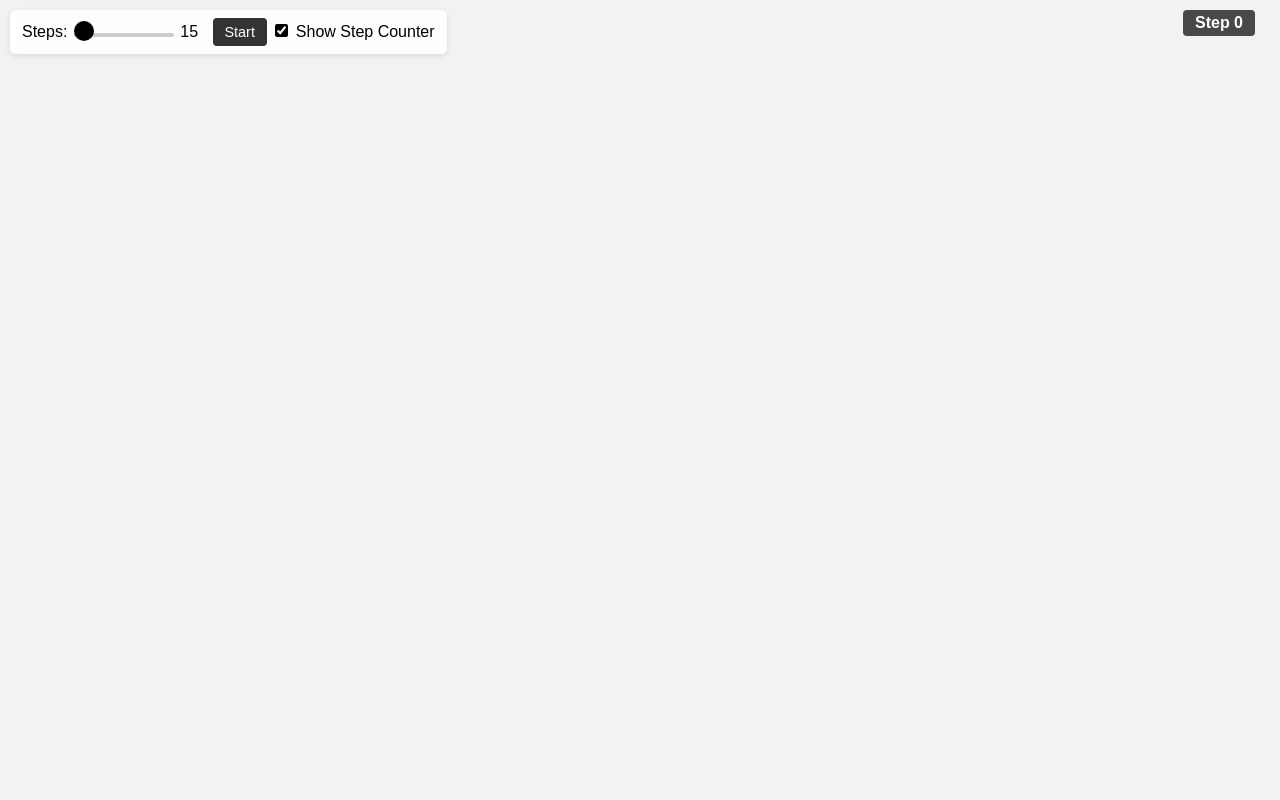
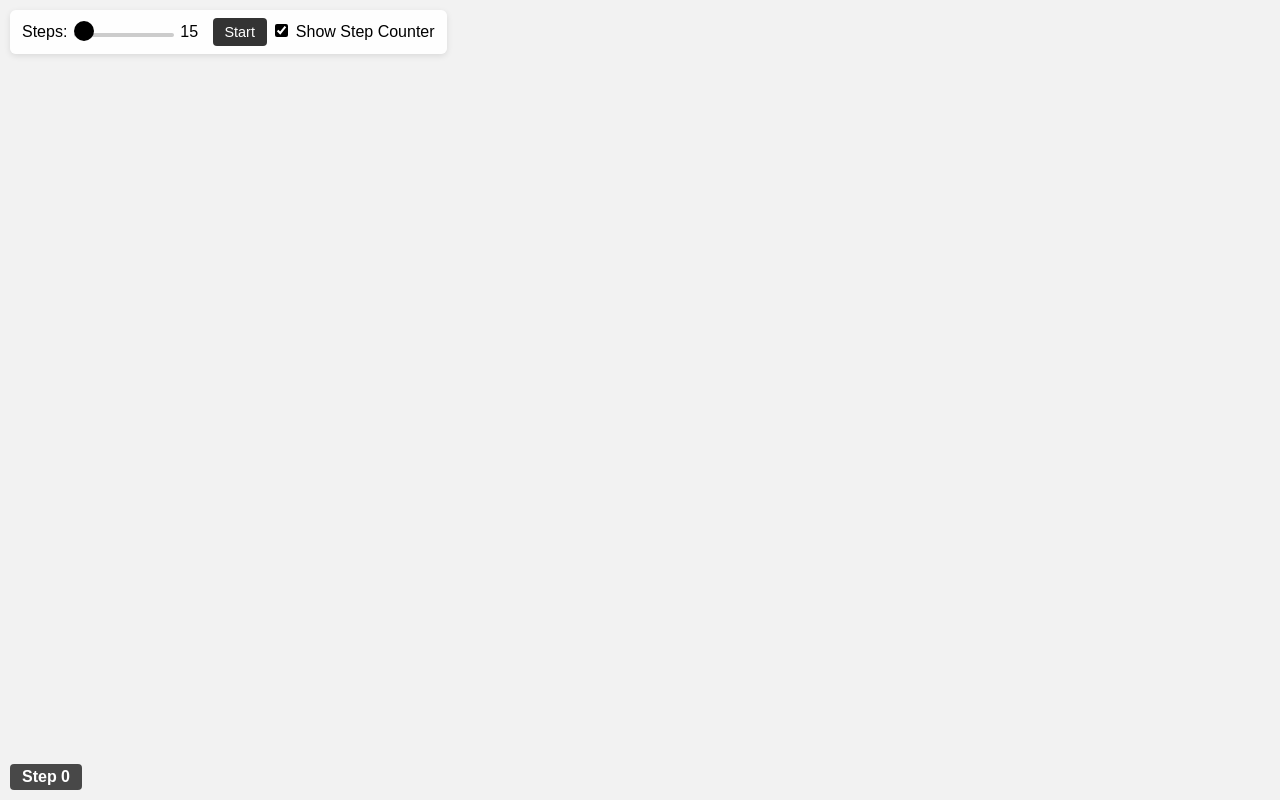
Before and after one commit to nickspeelman/wayfarer, a plain HTML site: page index.html in a window 1280 px wide. Drawn offline with Linux system fonts and the light colour scheme.

Commit message:
moved step counter

```diff
--- a/css/styles.css
+++ b/css/styles.css
@@ -19,8 +19,8 @@ body {
 
 #stepCounter {
   position: fixed;
-  top: 10px;
-  right: 25px;
+  bottom: 10px;
+  left: 10px;
   z-index: 10;
   background: rgba(0, 0, 0, 0.7);
   color: white;
```
